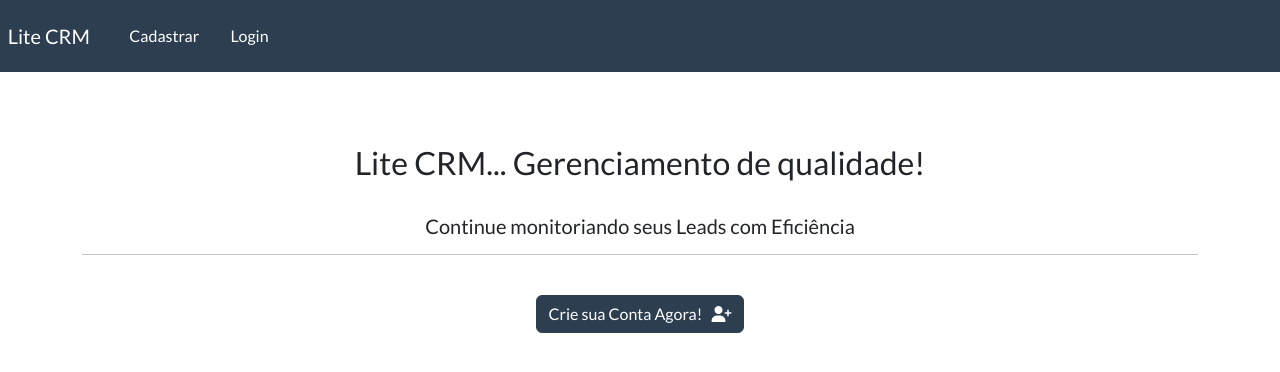
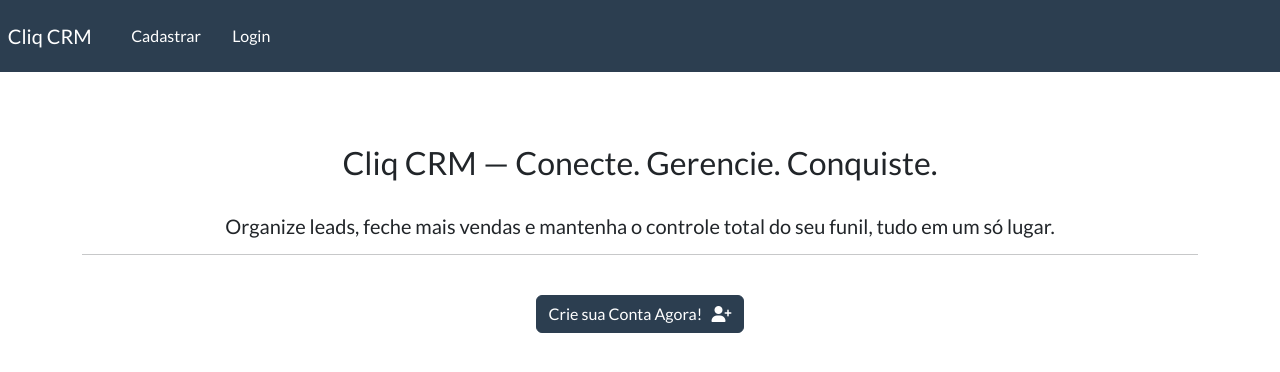
Before and after one commit to matheusfabiao/cliq-crm, a Django app: page / in a window 1280 px wide. Shown: the top 372 px of the page. Run offline with Django 5.2, Linux system fonts and the light colour scheme; some libraries are stand-ins or nearby versions.

Commit message:
feat: new project name, Cliq CRM

```diff
--- a/templates/components/navbar.html
+++ b/templates/components/navbar.html
@@ -1,6 +1,6 @@
 <nav class="navbar navbar-expand-lg navbar-dark bg-primary justify-content-center">
   <a class="navbar-brand main-heading" href="{% url 'home' %}">
-    &nbsp; Lite CRM
+    &nbsp; Cliq CRM
   </a>
 
   <button
--- a/templates/crm/index.html
+++ b/templates/crm/index.html
@@ -7,11 +7,15 @@
         <br>
         <br>
 
-        <h3>Lite CRM... Gerenciamento de qualidade!</h3>
+        <h1 class="h3">
+            Cliq CRM — Conecte. Gerencie. Conquiste.
+        </h1>
 
         <br>
 
-        <h5>Continue monitoriando seus Leads com Eficiência</h5>
+        <h3 class="h5">
+            Organize leads, feche mais vendas e mantenha o controle total do seu funil, tudo em um só lugar.
+        </h3>
 
         <hr>
         <br>
```
